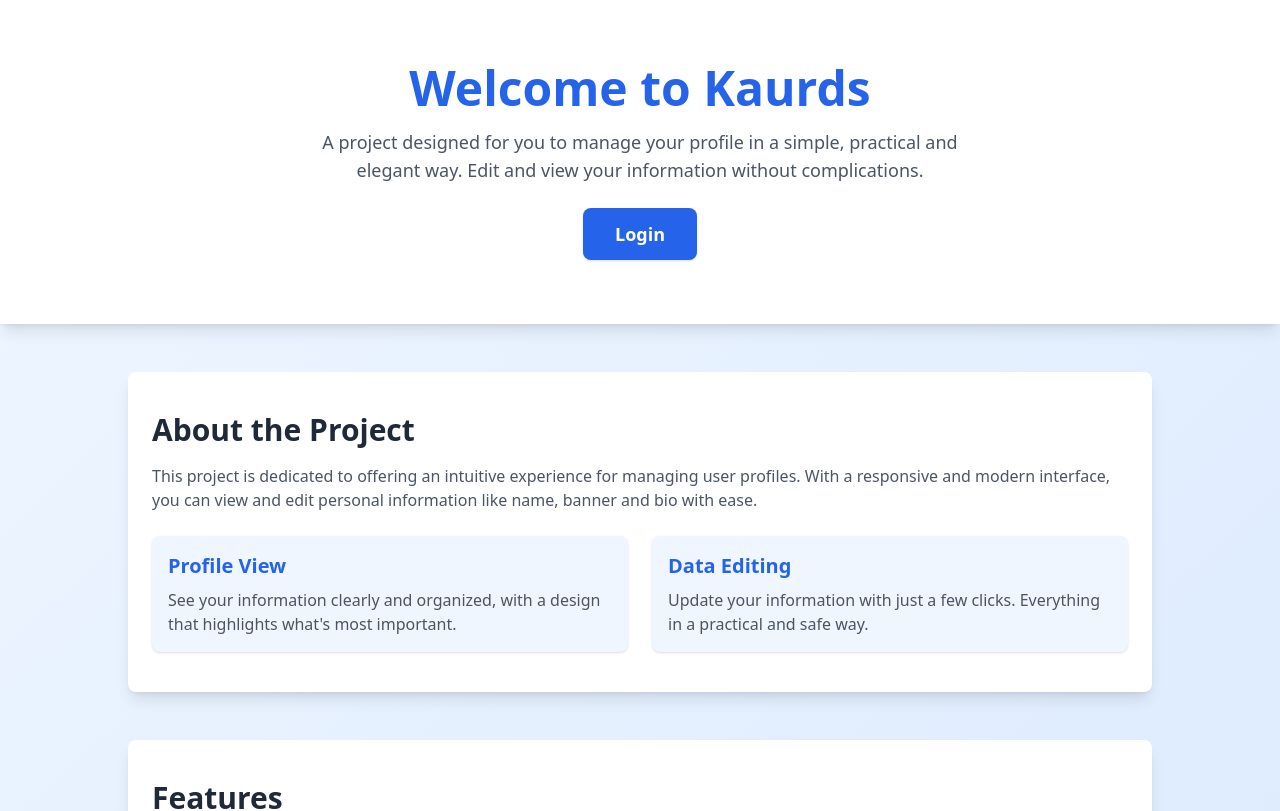
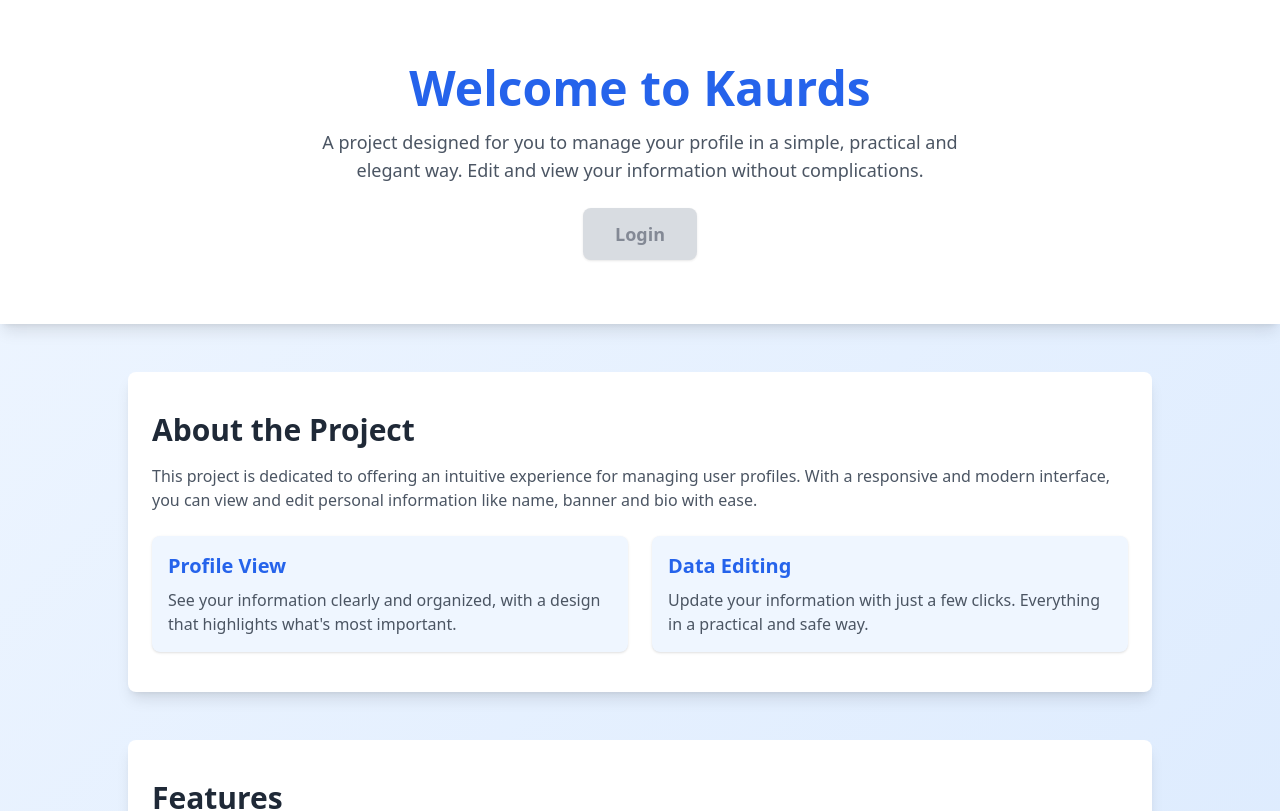
Before and after one commit to KauaZs/profile-card, a React (Vite) app: page / in a window 1280 px wide. Shown: the top 811 px of the page. Built offline with nearby package versions, Linux system fonts and the light colour scheme.

Commit message:
fix buttons

```diff
--- a/src/pages/Home.tsx
+++ b/src/pages/Home.tsx
@@ -16,7 +16,7 @@ const Home = () => {
       </p>
       <button
         className={`mt-6 px-8 py-3 ${
-          logged
+          !logged
             ? 'bg-gray-300 text-gray-500 animate-pulse'
             : 'bg-blue-600 text-white'
         } text-lg font-semibold rounded-lg shadow ${
@@ -27,7 +27,7 @@ const Home = () => {
             ? `/u/${user.database.profileOptions.displayName}`
             : '/api/auth'
         }
-        disabled={!!logged}
+        disabled={!logged}
       >
         {logged ? 'View my profile' : 'Login'}
       </button>
```
